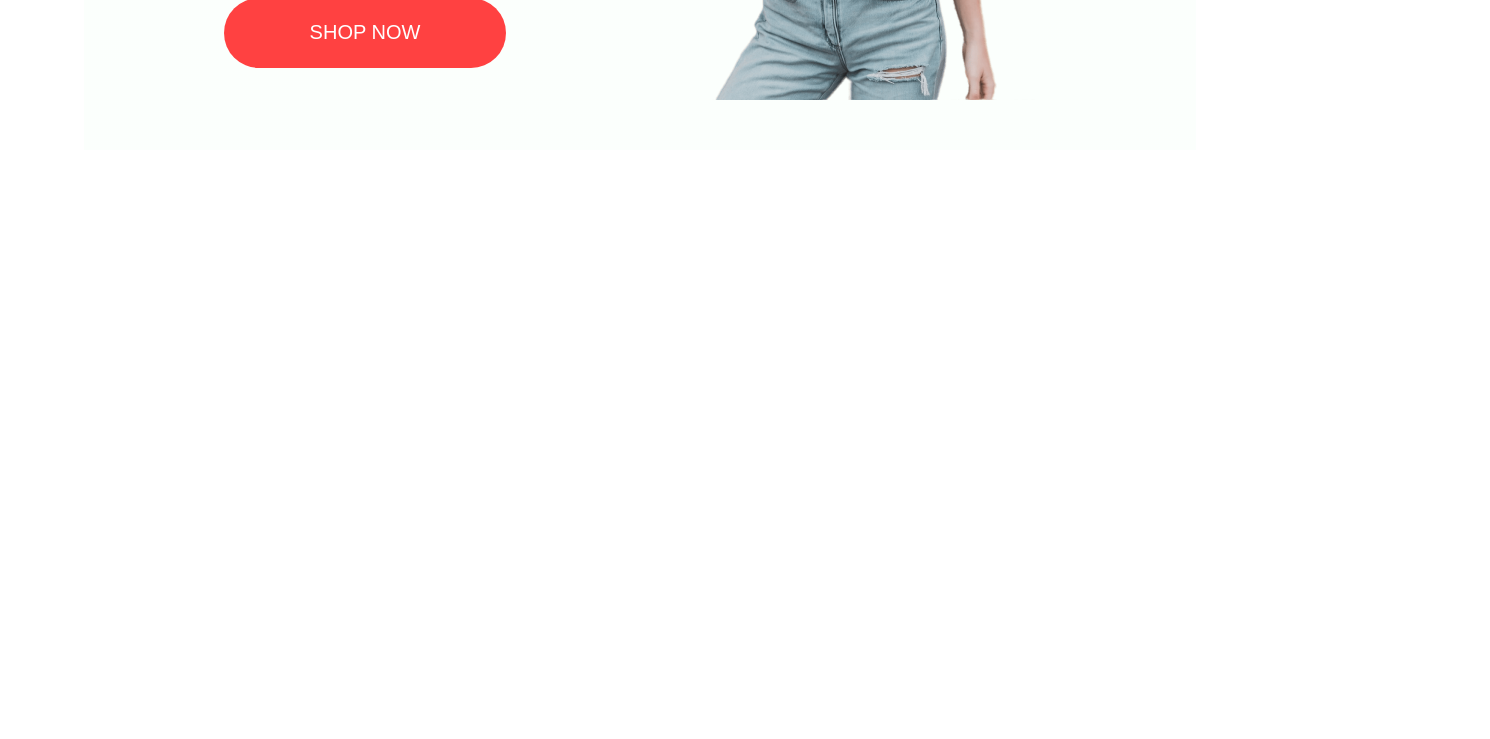
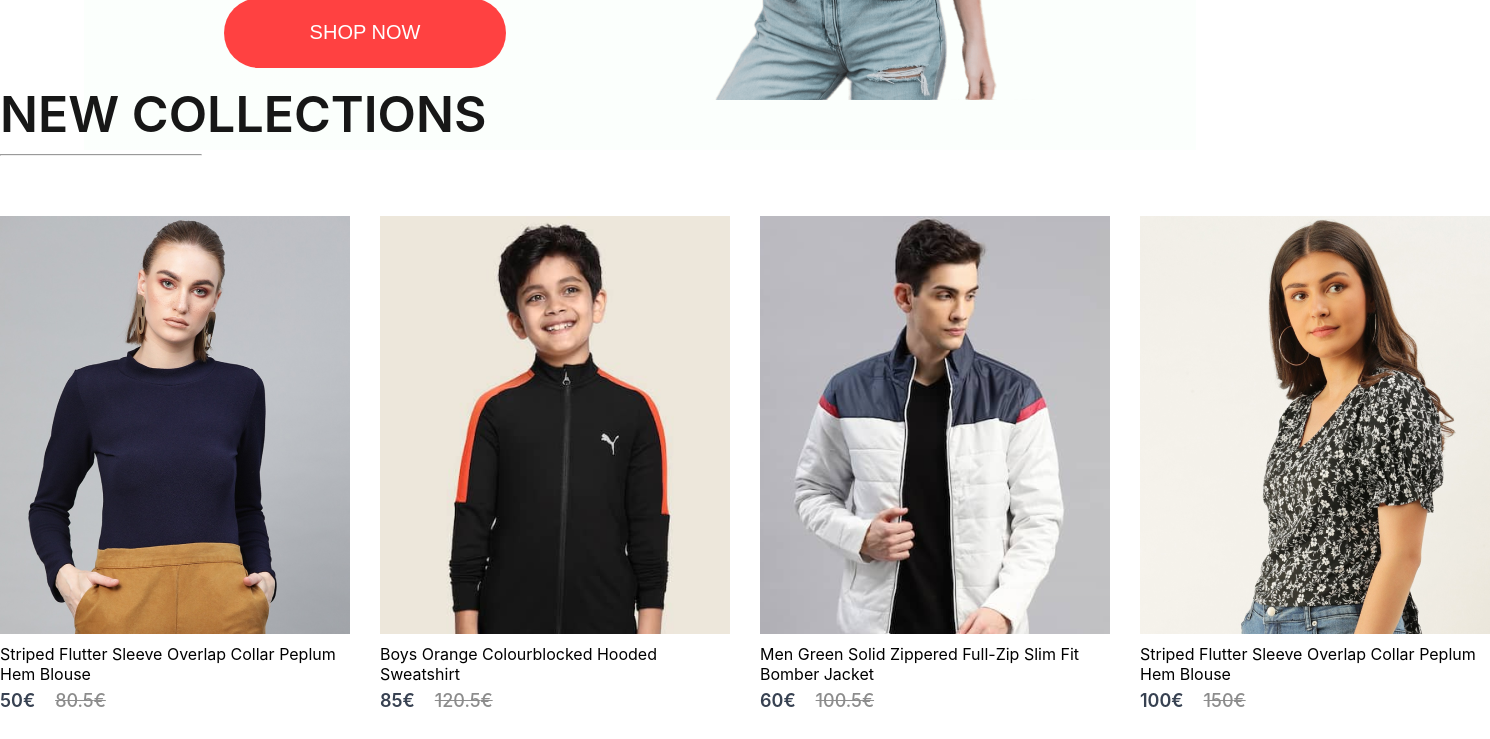
Before and after one commit to Bratpfanne92/backendModulFinalProject, a React (Vite) app in the folder frontend/: page / in a window 1280 px wide. Shown: the part 2097-2836 px from the top of the page, 1490 px wide, since content can reach past the window. Before the commit the page ends 2397 px from the top, so only its background shows below. Built offline with nearby package versions, Linux system fonts and the light colour scheme.

Commit message:
NewCollections Component created with style-added to Shop Component

```diff
--- /dev/null
+++ b/frontend/src/Components/NewCollections/NewCollections.css
@@ -0,0 +1,24 @@
+.new-collections {
+  display: flex;
+  flex-direction: column;
+  justify-content: center;
+  gap: 10px;
+  height: 90vh;
+}
+.new-collections h1 {
+  font-size: 50px;
+  font-weight: 600;
+  color: #171717;
+}
+.new-collections hr {
+  width: 200px;
+  height: 6px;
+  background: #252525;
+  border-radius: 10px;
+}
+.collections {
+  display: grid;
+  grid-template-columns: repeat(4, 1fr);
+  margin-top: 50px;
+  gap: 30px;
+}
--- /dev/null
+++ b/frontend/src/Components/NewCollections/NewCollections.jsx
@@ -0,0 +1,29 @@
+import React from "react";
+import "./NewCollections.css";
+import new_collection from "../Assets/new_collections.js";
+import Item from "../Item/Item.jsx";
+
+const NewCollections = () => {
+  return (
+    <div className="new-collections">
+      <h1>NEW COLLECTIONS</h1>
+      <hr />
+      <div className="collections">
+        {new_collection.map((item, i) => {
+          return (
+            <Item
+              key={i}
+              id={item.id}
+              name={item.name}
+              image={item.image}
+              new_price={item.new_price}
+              old_price={item.old_price}
+            />
+          );
+        })}
+      </div>
+    </div>
+  );
+};
+
+export default NewCollections;
--- a/frontend/src/Pages/Shop.jsx
+++ b/frontend/src/Pages/Shop.jsx
@@ -2,12 +2,15 @@
 import Hero from "../Components/Hero/Hero.jsx";
 import Popular from "../Components/Popular/Popular.jsx";
 import Offers from "../Components/Offers/Offers.jsx";
+import NewCollections from "../Components/NewCollections/NewCollections.jsx";
+
 const Shop = () => {
   return (
     <div>
       <Hero />
       <Popular />
       <Offers />
+      <NewCollections />
     </div>
   );
 };
```
